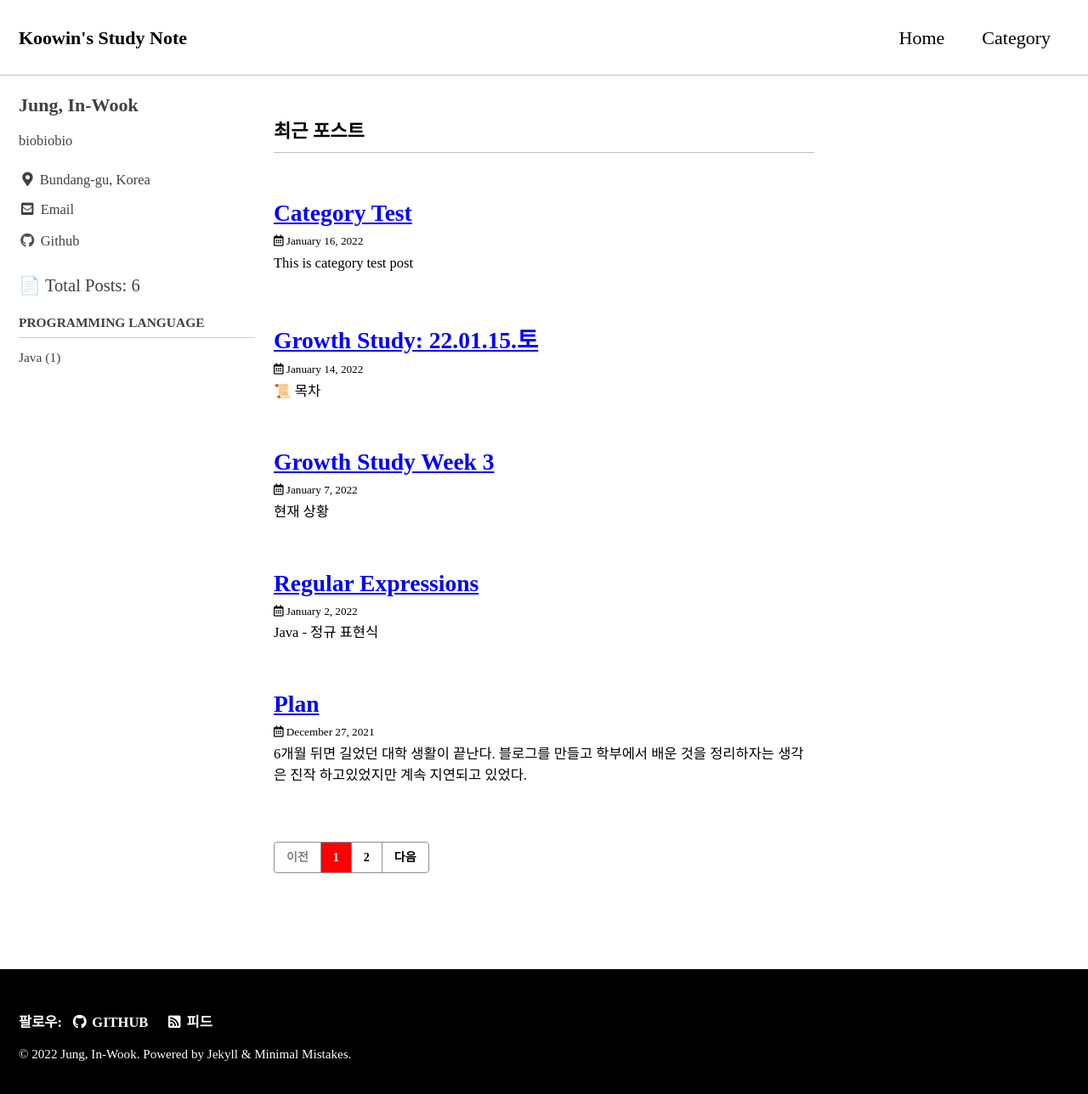
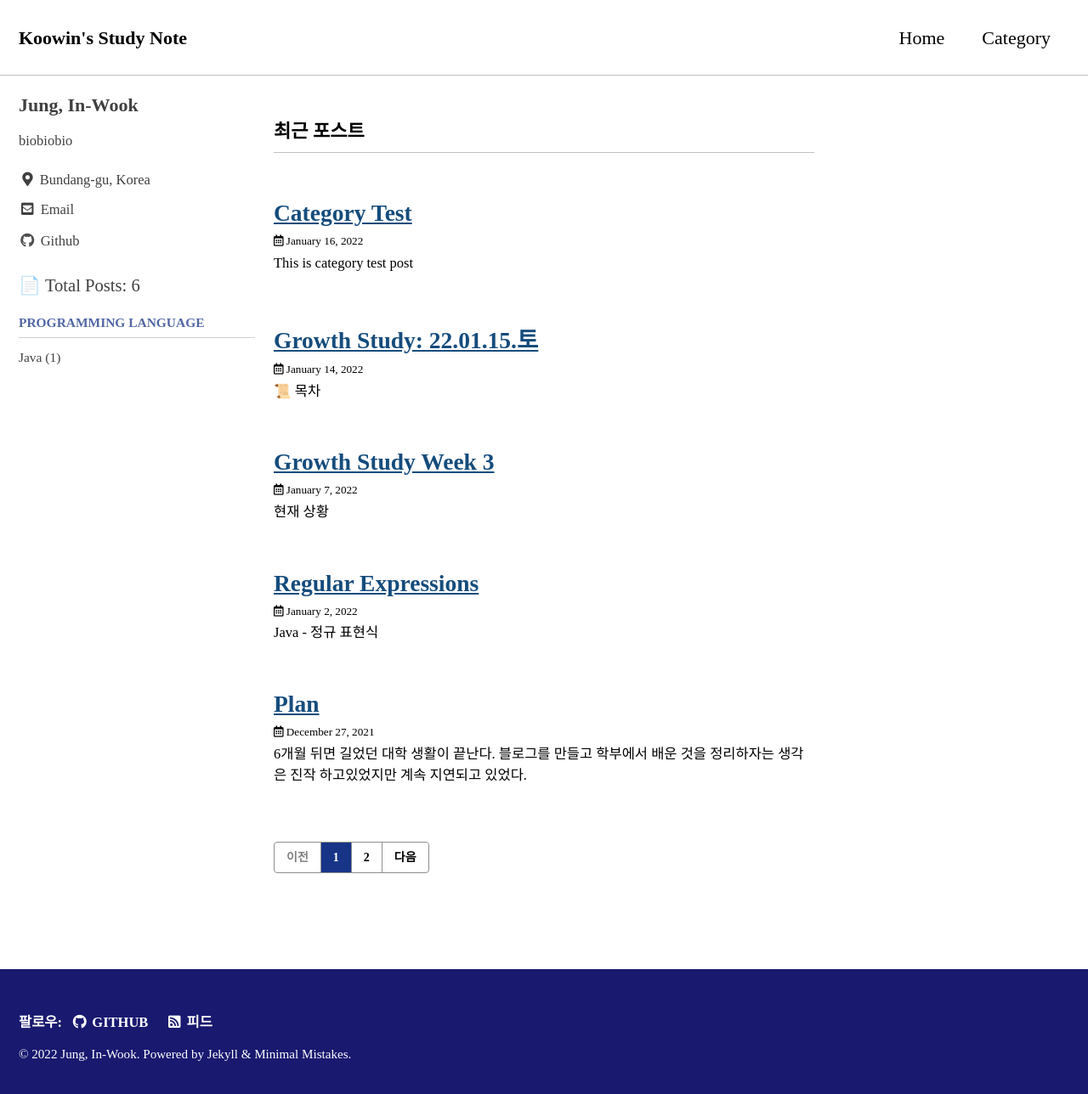
Before and after one commit to Koowin/koowin.github.io, a Jekyll site: the page built from index.html, in a window 1280 px wide and 1297 px high. Shown: the top 1288 px of the window at 85% size. Built offline with Jekyll 4.4.1, drawn with Linux system fonts in a browser that asks for light colours; cached includes are drawn as plain includes; some web fonts are replaced; the list of posts is cut into pages by our own code.

Commit message:
custom: color

```diff
--- a/_sass/minimal-mistakes/_navigation.scss
+++ b/_sass/minimal-mistakes/_navigation.scss
@@ -496,6 +496,7 @@
   font-size: $type-size-6;
   font-weight: bold;
   text-transform: uppercase;
+  color: #173487;
   border-bottom: 1px solid $border-color;
 }
 
--- a/_sass/minimal-mistakes/skins/_default.scss
+++ b/_sass/minimal-mistakes/skins/_default.scss
@@ -5,10 +5,10 @@
 /* Colors */
 $text-color: #000 !default;
 $muted-text-color: $text-color !default;
-$primary-color: #ff0000 !default;
+$primary-color: #173487 !default;
 $border-color: mix(#fff, $text-color, 75%) !default;
-$footer-background-color: #000 !default;
-$link-color: #0000ff !default;
+$footer-background-color: #191970 !default;
+$link-color: #154C7D !default;
 $masthead-link-color: $text-color !default;
 $masthead-link-color-hover: $text-color !default;
 $navicon-link-color-hover: mix(#fff, $text-color, 80%) !default;
```
